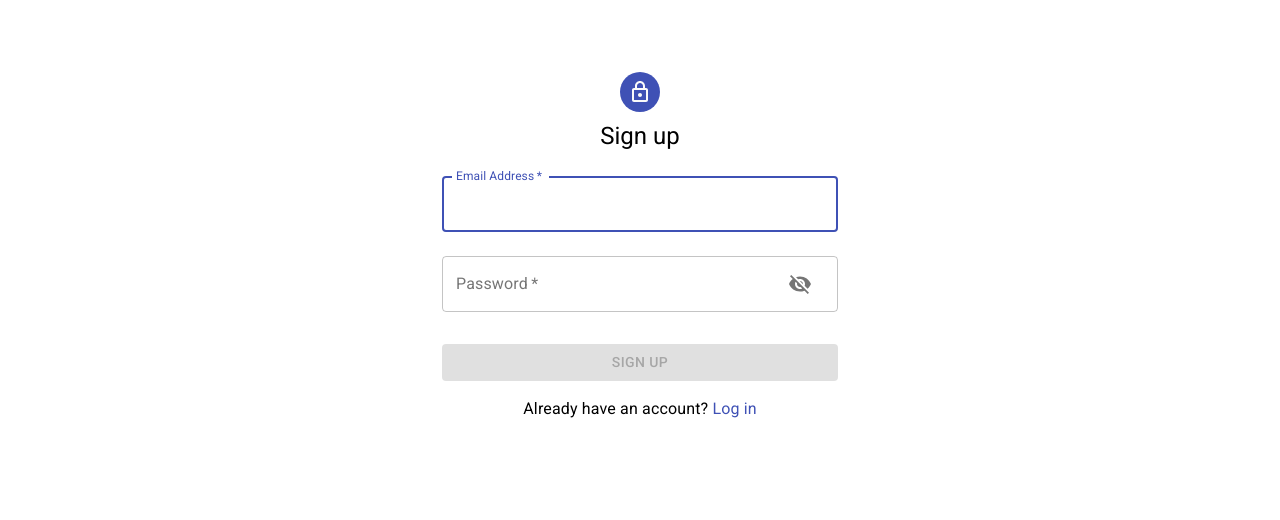
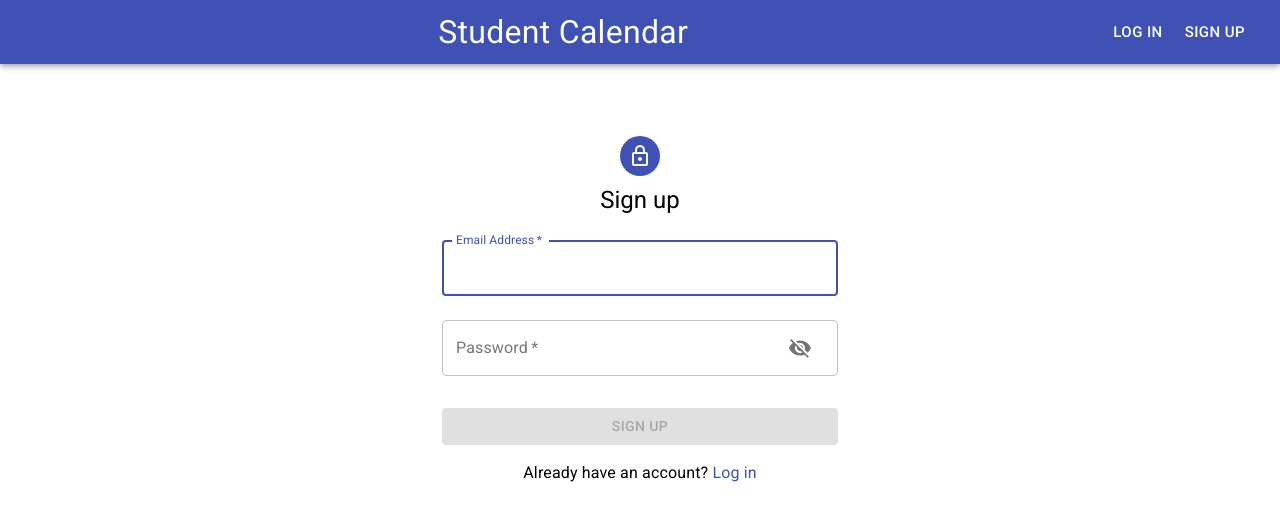
Before and after one commit to ssaha22/student-calendar, a React (Create React App) app in the folder client/: page /signup in a window 1280 px wide. Shown: the top 520 px of the page. Built offline with nearby package versions, Linux system fonts and the light colour scheme.

Commit message:
Add login and signup buttons to menu

```diff
--- a/client/src/components/AppMenu.js
+++ b/client/src/components/AppMenu.js
@@ -16,8 +16,10 @@ import {
   Toolbar,
   Typography,
   Collapse,
+  Button,
+  useMediaQuery,
 } from "@material-ui/core";
-import { makeStyles } from "@material-ui/core/styles";
+import { makeStyles, useTheme } from "@material-ui/core/styles";
 import {
   Class,
   Schedule,
@@ -43,16 +45,23 @@ const useStyles = makeStyles((theme) => ({
   },
   appBar: {
     [theme.breakpoints.up("md")]: {
-      width: `calc(100% - ${drawerWidth}px)`,
-      marginLeft: drawerWidth,
+      width: (props) =>
+        props.showSideBar ? `calc(100% - ${drawerWidth}px)` : "100%",
+      marginLeft: (props) => (props.showSideBar ? drawerWidth : 0),
     },
   },
   title: {
     flexGrow: 1,
     textAlign: "center",
     fontSize: "2rem",
+    [theme.breakpoints.down("sm")]: {
+      marginRight: (props) => (props.showSideBar ? theme.spacing(6) : 0),
+    },
     [theme.breakpoints.down("xs")]: {
       fontSize: "1.5rem",
+    },
+    [theme.breakpoints.down(400)]: {
+      fontSize: "1.2rem",
     },
   },
   menuButton: {
@@ -85,11 +94,14 @@ const useStyles = makeStyles((theme) => ({
   },
 }));
 
-function AppMenu({ selected, selectedCourseID }) {
-  const classes = useStyles();
+function AppMenu(props) {
+  const { selected, selectedCourseID, showSideBar, showLoginAndSignup } = props;
+  const classes = useStyles(props);
   const history = useHistory();
   const location = useLocation();
   const dispatch = useDispatch();
+  const theme = useTheme();
+  const isSmallScreen = useMediaQuery(theme.breakpoints.down("xs"));
   const courses = useSelector((state) => state.courses);
   const [mobileOpen, setMobileOpen] = useState(false);
   const [coursesOpen, setCoursesOpen] = useState(Boolean(selectedCourseID));
@@ -143,7 +155,8 @@ function AppMenu({ selected, selectedCourseID }) {
         </ListItem>
         <Collapse in={coursesOpen} timeout="auto" unmountOnExit>
           <List component="div" disablePadding>
-            {courses.map((course) => {
+            {Array.isArray(courses) &&
+              courses.map((course) => {
                 const { id, name } = course;
                 return (
                   <ListItem
@@ -199,6 +212,7 @@ function AppMenu({ selected, selectedCourseID }) {
     <div className={classes.root}>
       <AppBar position="fixed" className={classes.appBar}>
         <Toolbar>
+          {showSideBar && (
             <IconButton
               color="inherit"
               aria-label="open drawer"
@@ -208,11 +222,31 @@ function AppMenu({ selected, selectedCourseID }) {
             >
               <Menu />
             </IconButton>
+          )}
           <Typography noWrap className={classes.title}>
             Student Calendar
           </Typography>
+          {showLoginAndSignup && (
+            <>
+              <Button
+                color="inherit"
+                size={isSmallScreen ? "small" : "large"}
+                onClick={() => redirect("/login")}
+              >
+                Log In
+              </Button>
+              <Button
+                color="inherit"
+                size={isSmallScreen ? "small" : "large"}
+                onClick={() => redirect("/signup")}
+              >
+                Sign Up
+              </Button>
+            </>
+          )}
         </Toolbar>
       </AppBar>
+      {showSideBar && (
         <nav className={classes.drawer}>
           <Hidden mdUp implementation="css">
             <Drawer
@@ -242,6 +276,7 @@ function AppMenu({ selected, selectedCourseID }) {
             </Drawer>
           </Hidden>
         </nav>
+      )}
     </div>
   );
 }
--- a/client/src/components/CoursePage.js
+++ b/client/src/components/CoursePage.js
@@ -4,7 +4,7 @@ import { useParams } from "react-router";
 
 function CoursePage() {
   const { id } = useParams();
-  return <AppMenu selectedCourseID={parseInt(id)}></AppMenu>;
+  return <AppMenu showSideBar={true} selectedCourseID={parseInt(id)} />;
 }
 
 export default CoursePage;
--- a/client/src/components/HomePage.js
+++ b/client/src/components/HomePage.js
@@ -1,7 +1,8 @@
 import React from "react";
+import AppMenu from "./AppMenu";
 
 function HomePage() {
-  return <div>Hello world</div>;
+  return <AppMenu showLoginAndSignup={true} />;
 }
 
 export default HomePage;
--- a/client/src/components/LoginPage.js
+++ b/client/src/components/LoginPage.js
@@ -17,10 +17,11 @@ import {
 } from "@material-ui/core";
 import { LockOutlined, Visibility, VisibilityOff } from "@material-ui/icons";
 import { makeStyles } from "@material-ui/core/styles";
+import AppMenu from "./AppMenu";
 
 const useStyles = makeStyles((theme) => ({
   paper: {
-    marginTop: theme.spacing(8),
+    marginTop: theme.spacing(15),
     display: "flex",
     flexDirection: "column",
     alignItems: "center",
@@ -82,13 +83,15 @@ function LoginPage() {
   }
 
   return (
+    <>
+      <AppMenu showLoginAndSignup={true} />
       <Container component="main" maxWidth="xs">
         <div className={classes.paper}>
           <Avatar className={classes.avatar}>
             <LockOutlined />
           </Avatar>
           <Typography component="h1" variant="h5">
-          Log in
+            Log In
           </Typography>
           <form className={classes.form} onSubmit={handleLogin} noValidate>
             <TextField
@@ -151,6 +154,7 @@ function LoginPage() {
           </form>
         </div>
       </Container>
+    </>
   );
 }
 
--- a/client/src/components/NewCoursePage.js
+++ b/client/src/components/NewCoursePage.js
@@ -2,7 +2,7 @@ import React from "react";
 import AppMenu from "./AppMenu";
 
 function NewCoursePage() {
-  return <AppMenu selected="New Course"></AppMenu>;
+  return <AppMenu showSideBar={true} selected="New Course" />;
 }
 
 export default NewCoursePage;
--- a/client/src/components/SchedulePage.js
+++ b/client/src/components/SchedulePage.js
@@ -2,7 +2,7 @@ import React from "react";
 import AppMenu from "./AppMenu";
 
 function SchedulePage() {
-  return <AppMenu selected="Schedule"></AppMenu>;
+  return <AppMenu showSideBar={true} selected="Schedule" />;
 }
 
 export default SchedulePage;
--- a/client/src/components/SettingsPage.js
+++ b/client/src/components/SettingsPage.js
@@ -2,7 +2,7 @@ import React from "react";
 import AppMenu from "./AppMenu";
 
 function SettingsPage() {
-  return <AppMenu selected="Settings"></AppMenu>;
+  return <AppMenu showSideBar={true} selected="Settings" />;
 }
 
 export default SettingsPage;
--- a/client/src/components/SignupPage.js
+++ b/client/src/components/SignupPage.js
@@ -16,10 +16,11 @@ import {
 } from "@material-ui/core";
 import { LockOutlined, Visibility, VisibilityOff } from "@material-ui/icons";
 import { makeStyles } from "@material-ui/core/styles";
+import AppMenu from "./AppMenu";
 
 const useStyles = makeStyles((theme) => ({
   paper: {
-    marginTop: theme.spacing(8),
+    marginTop: theme.spacing(15),
     display: "flex",
     flexDirection: "column",
     alignItems: "center",
@@ -77,6 +78,8 @@ function SignupPage() {
   }
 
   return (
+    <>
+      <AppMenu showLoginAndSignup={true} />
       <Container component="main" maxWidth="xs">
         <div className={classes.paper}>
           <Avatar className={classes.avatar}>
@@ -146,6 +149,7 @@ function SignupPage() {
           </form>
         </div>
       </Container>
+    </>
   );
 }
 
```
Lines whose indentation alone changed are shown as unchanged.
